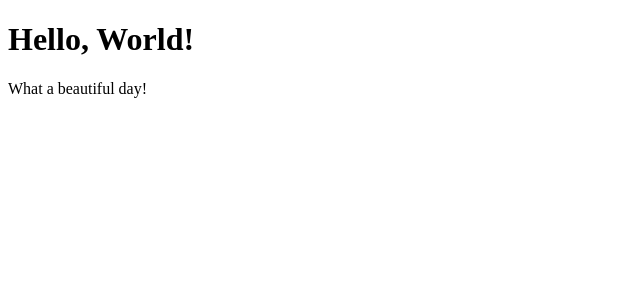
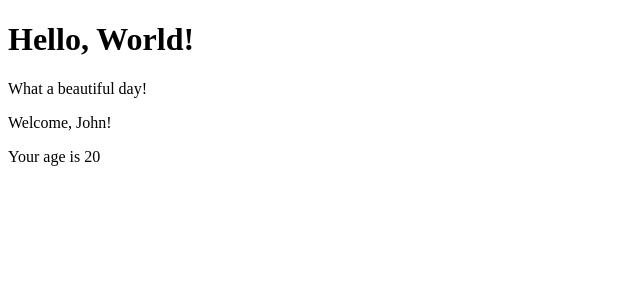
Before and after one commit to angiee05/react-exercises, a React (Create React App) app: page / in a window 1280 px wide. Shown: the top 300 px of the page, without its empty margins (0-640 px from the left). Built offline with nearby package versions, Linux system fonts and the light colour scheme.

Commit message:
prop 3 fixed

```diff
--- a/src/App.js
+++ b/src/App.js
@@ -7,7 +7,7 @@ export class App extends React.Component {
         return (
         <div>
             <HelloWorld />
-            <Welcome />
+            <Welcome name="John" age={20}/>
         </div>
     )}
 }
--- a/src/index.js
+++ b/src/index.js
@@ -1,7 +1,6 @@
 import ReactDOM from "react-dom"
-import { HelloWorld } from "./HelloWorld"
+import { App } from "./App"
 
-const HelloWorldComponent = <HelloWorld />
 const root = document.querySelector("#root")
 
-ReactDOM.render(HelloWorldComponent, root)
+ReactDOM.render(<App />, root)
```
